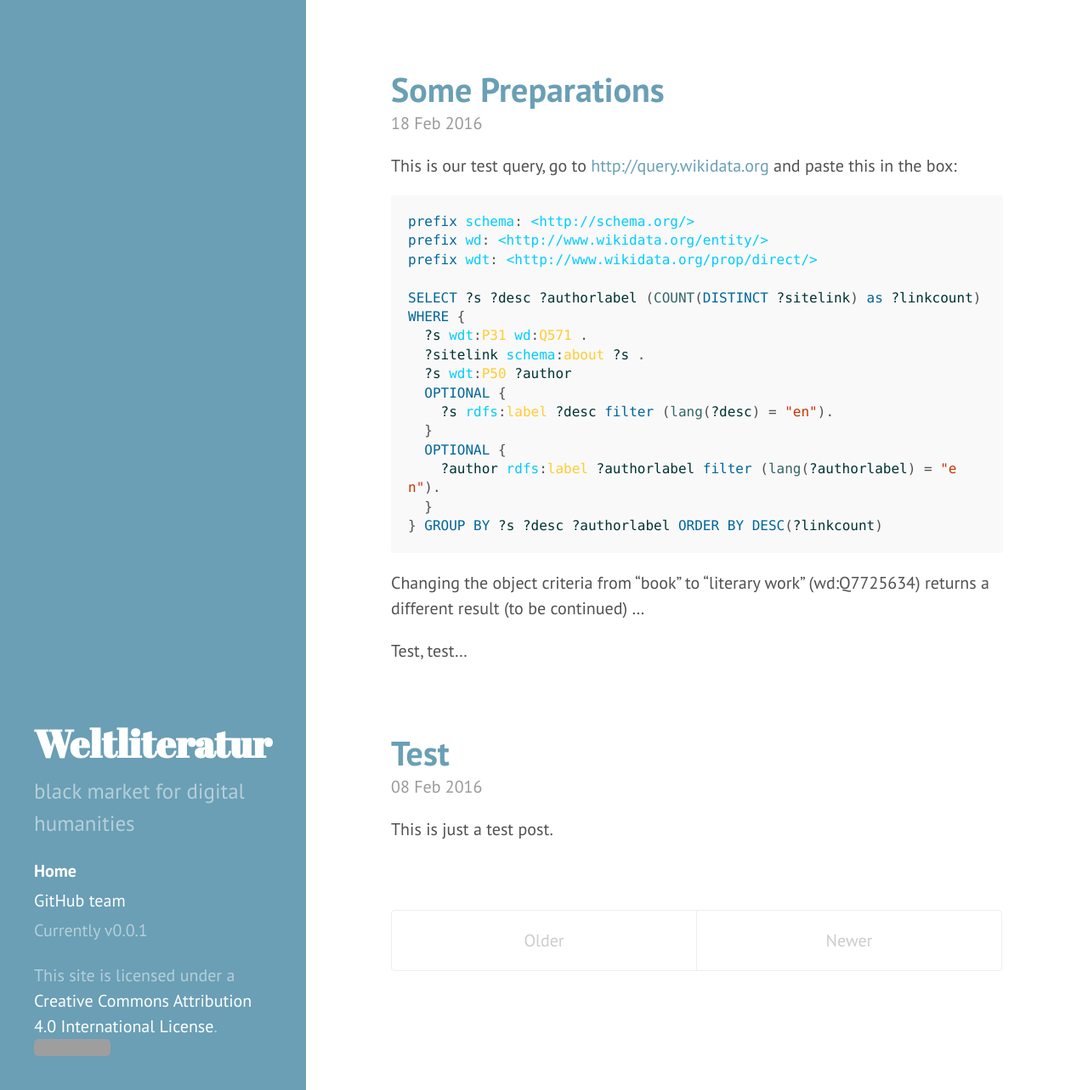
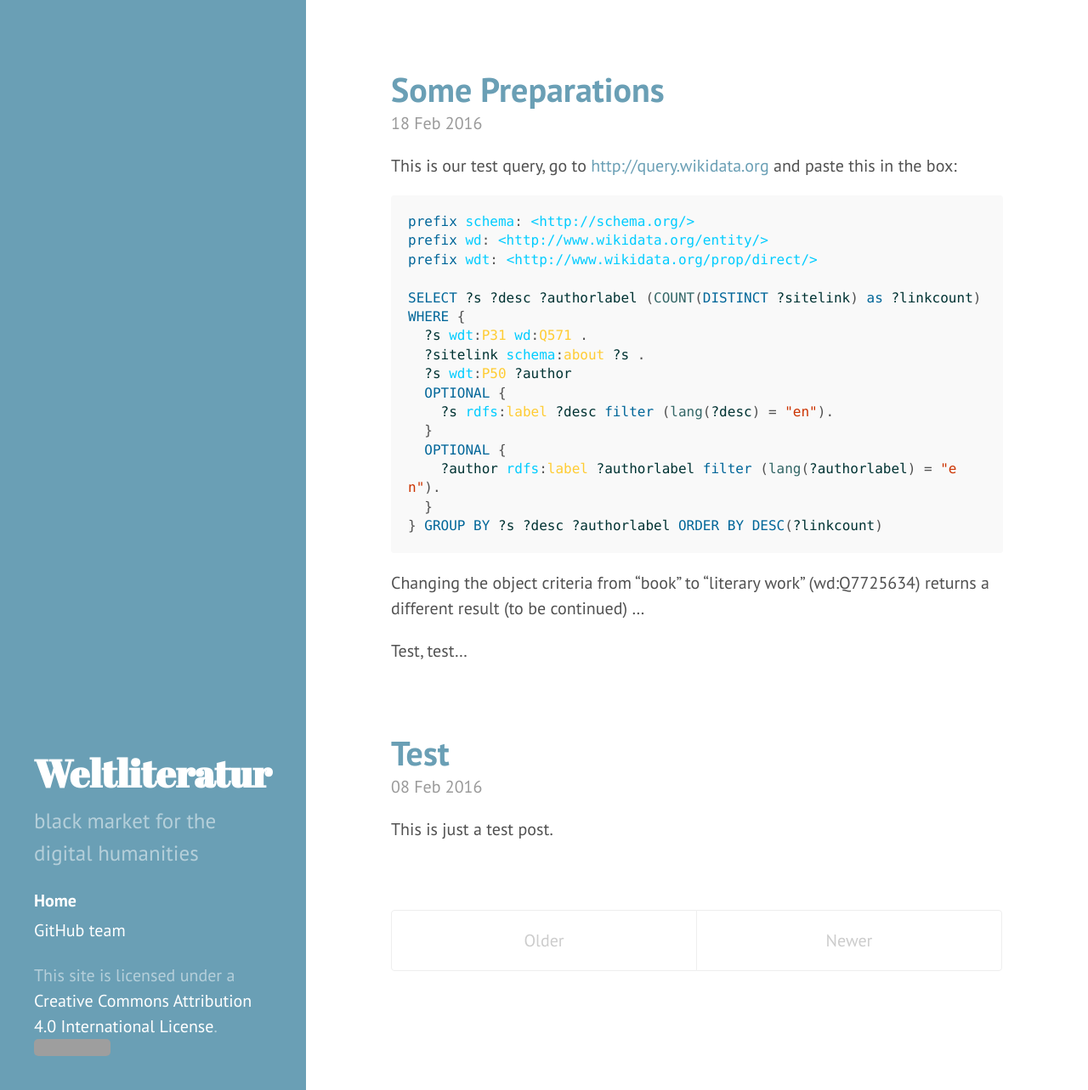
Before and after one commit to weltliteratur/blog, a Jekyll site: the page built from index.html, in a window 1280 px wide and 1283 px high. Shown: the whole window at 85% size. Built offline with Jekyll 4.4.1, drawn with Linux system fonts in a browser that asks for light colours; the list of posts is cut into pages by our own code; grey boxes are pictures that could not be loaded.

Commit message:
-version

```diff
--- a/_config.yml
+++ b/_config.yml
@@ -7,8 +7,8 @@
 
 # Setup
 title:            Weltliteratur
-tagline:          'black market for digital humanities'
-description:      'black market for digital humanities'
+tagline:          'black market for the digital humanities'
+description:      'black market for the digital humanities'
 url:              http://blog.weltliteratur.net
 baseurl:          /
 
--- a/_includes/sidebar.html
+++ b/_includes/sidebar.html
@@ -27,7 +27,6 @@
       {% endfor %}
 
       <a class="sidebar-nav-item" href="{{ site.github.repo }}">GitHub team</a>
-      <span class="sidebar-nav-item">Currently v{{ site.version }}</span>
     </nav>
 
     <p>This site is licensed under a
```
